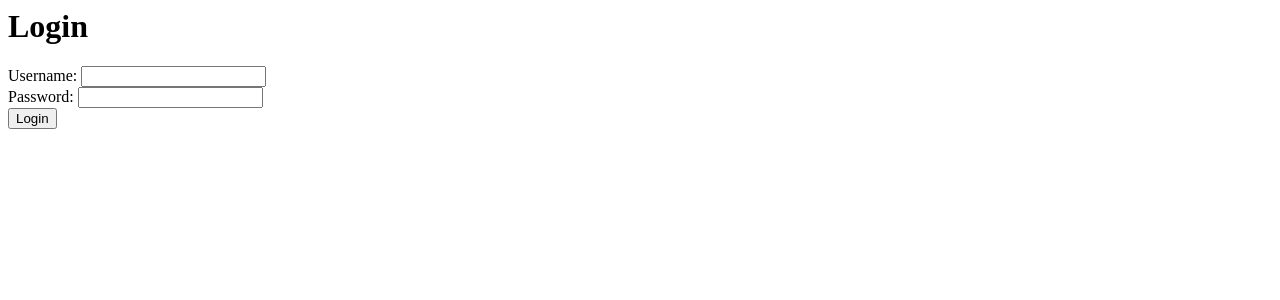
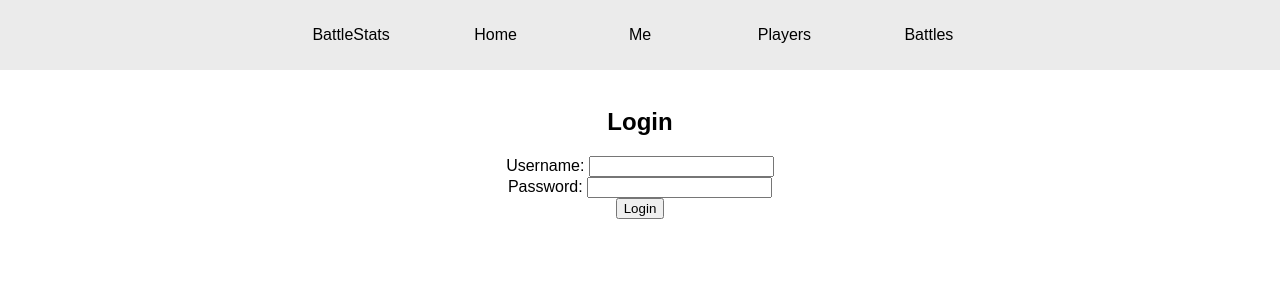
Before and after one commit to NotLawson/battlestats, a Flask app: page /login in a window 1280 px wide. Shown: the top 300 px of the page. Run offline with Flask 3, Linux system fonts and the light colour scheme.

Commit message:
update pages, add homepage

```diff
--- a/main.py
+++ b/main.py
@@ -21,7 +21,10 @@ from modules import battles
 @app.route('/')
 def index():
     username = auth.auth(request.cookies.get('token'))
-    return render_template('index.html', username=username)
+    user = userdb.get(username)
+    if user==None:
+        return render_template('index.html', title="BattleStats")
+    return render_template('home.html', user=user, title="BS: Home", round=round, int=int)
 
 @app.route('/login', methods=['GET','POST'])
 def login():
@@ -37,8 +40,8 @@ def login():
             resp = make_response(redirect('/', 302))
             resp.set_cookie('token', token)
             return resp
-        return render_template('login.html', message=message)
-    return render_template('login.html')
+        return render_template('login.html', message=message, title="BS: Login")
+    return render_template('login.html', title="BS: Login")
 
 @app.route('/signup', methods=['GET','POST'])
 def signup():
@@ -58,8 +61,8 @@ def signup():
                 resp = make_response(redirect('/', 302))
                 resp.set_cookie('token', token)
                 return resp
-        return render_template('signup.html', message=message)
-    return render_template('signup.html')
+        return render_template('signup.html', message=message, title="BS: Signup")
+    return render_template('signup.html', title="BS: Signup")
 
 
 
--- a/static/main.css
+++ b/static/main.css
@@ -1,13 +1,19 @@
-h1, h2, h3, a, p, li {
-    font-family: sans-serif;
+/* CSS for the main page */
+body {
+    font-family: Arial, sans-serif;
+    padding: 0%;
+    margin: 0%;
+    text-align: center;
 }
-body {
-    margin: 10px 15px 20px 25px;;
-
+article {
+    padding-left: 20%;
+    padding-right: 20%;
 }
 
-.log {
-    border: dotted, black, 5px;
-    border-radius: 10px;
-    padding: 10px;
+table, th, td {
+    border: 1px solid black;
+    border-collapse: collapse;
+    margin-left: auto;
+    margin-right: auto;
+    padding: 5px;
 }
--- /dev/null
+++ b/static/navbar.css
@@ -0,0 +1,30 @@
+/* CSS For the Navbar */
+.sitenav {
+    position: sticky;
+    top: 0;
+    left: 0;
+    background-color: #ebebeb;
+    overflow: hidden;
+    width: 100%;
+    height: 70px;
+    margin: 0%;
+}
+.sitenav_button {
+    border-radius: 0px;
+    height: 70px;
+    width: 140px;
+    background-color: #ebebeb;
+    border: none;
+    font-size: 16px;
+}
+.title {
+    border-radius: 0px;
+    height: 70px;
+    width: 140px;
+    background-color: #ebebeb;
+    border: none;
+    font-size: 16px;
+}
+.sitenav_button:hover {
+    background-color: #d9d9d9;
+}
--- a/templates/login.html
+++ b/templates/login.html
@@ -1,8 +1,5 @@
-<html>
-    <head>
-        <title>Login</title>
-    </head>
-    <body>
+{% extends "main.html" %}
+{% block content %}
         <h1>Login</h1>
         <p>{% if message %}{{message}}{% endif %}</p>
         <form method="post">
@@ -14,5 +11,4 @@
             <br>
             <input type="submit" value="Login">
         </form>
-    </body>
-</html>
+{% endblock %}
--- /dev/null
+++ b/templates/main.html
@@ -0,0 +1,26 @@
+<!DOCTYPE html>
+<html>
+    <head>
+        <title>{{ title }}</title>
+        <link rel="stylesheet" type="text/css" href="/static/main.css">
+        <link rel="stylesheet" type="text/css" href="/static/navbar.css">
+        {% block imports %}
+        {% endblock %}
+    </head>
+    <body>
+        <div class="sitenav">
+            <span>
+            <input class="title" type="button" value="BattleStats">
+            <input class="sitenav_button" type="button" value="Home" onclick="window.location.href='/'">
+            <input class="sitenav_button" type="button" value="Me" onclick="window.location.href='/me'">
+            <input class="sitenav_button" type="button" value="Players" onclick="window.location.href='/players'">
+            <input class="sitenav_button" type="button" value="Battles" onclick="window.location.href='/battles'">
+            </span>
+        </div>
+        <br>
+        <article>
+            {% block content %}
+            {% endblock %}
+        </article>
+    </body>
+</html>
```
Also changed, not shown: templates/home.html (added, +41 -0 lines), templates/index.html (+3 -8 lines), templates/signup.html (+3 -7 lines).
